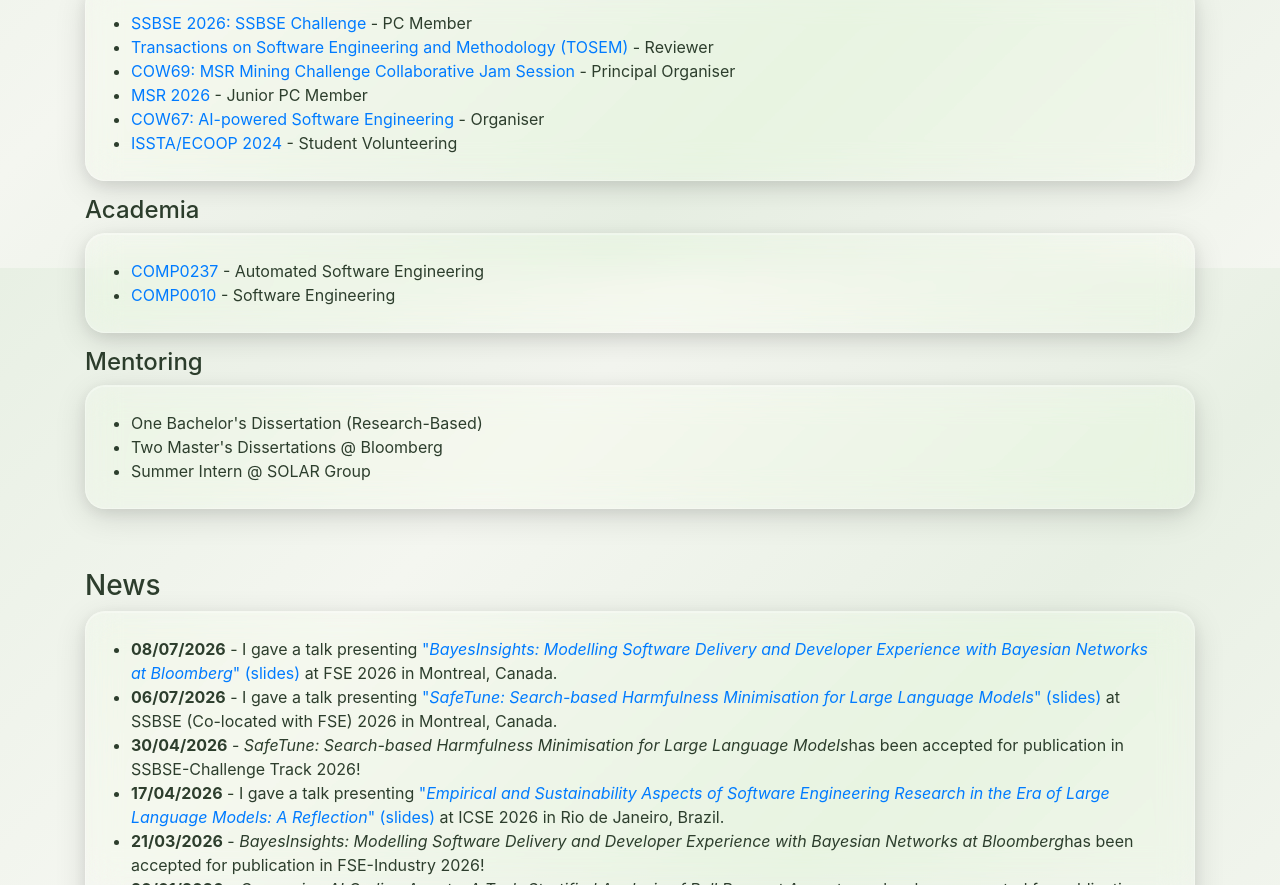
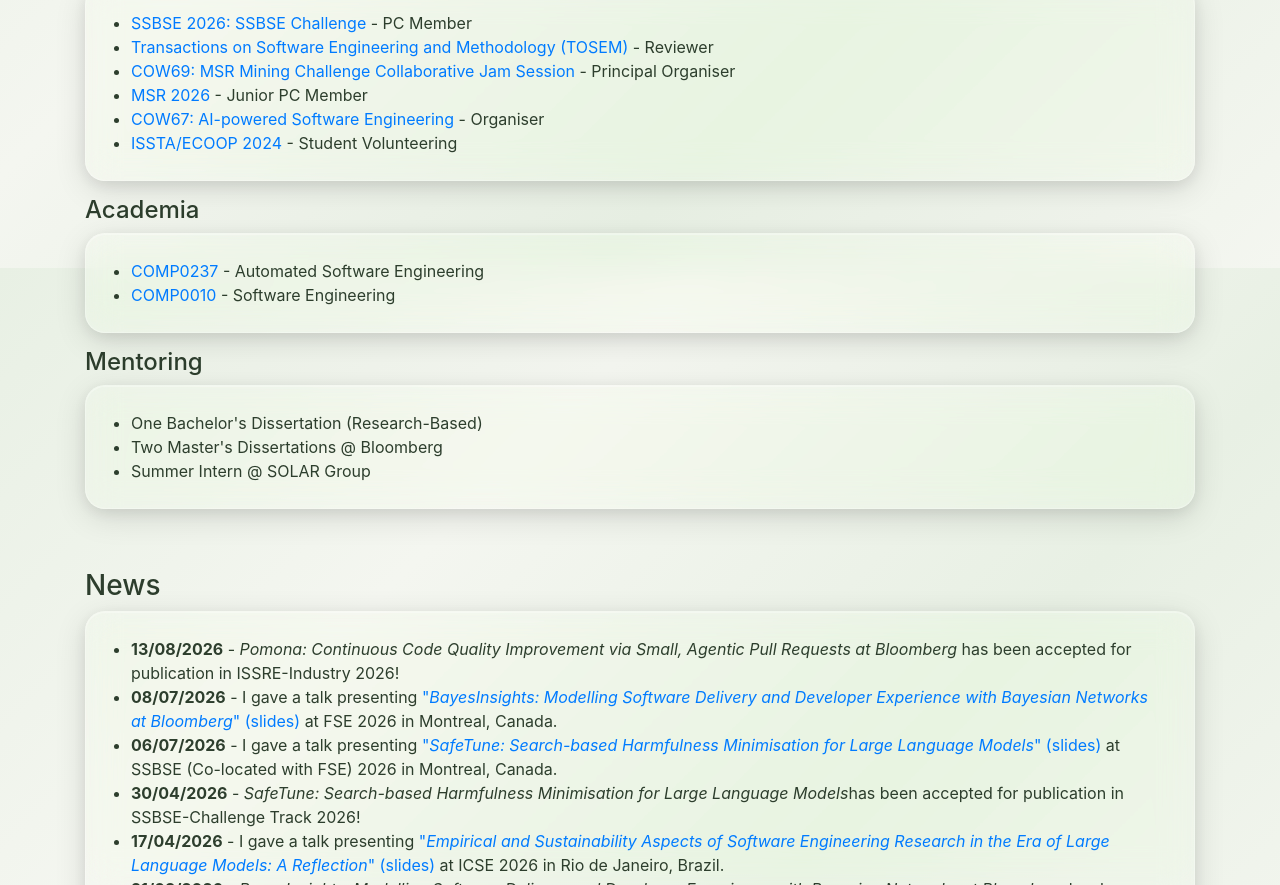
Before and after one commit to davejjwilliams/davejjwilliams.github.io, a plain HTML site: page index.html in a window 1280 px wide. Shown: the part 2932-3817 px from the top of the page. Drawn offline with nearby package versions, Linux system fonts and the light colour scheme.

Commit message:
Updated Publication

```diff
--- a/index.html
+++ b/index.html
@@ -296,7 +296,7 @@
               <b>David Williams</b>, Angelos Evripiotis, Serkan Kirbas, Sergey
               Magidovich, Harry Morgan, Peter Wainwright, Federica Sarro
               <br />
-              <b>ArXiv Preprint</b>
+              <b>IEEE International Symposium on Software Reliability Engineering (ISSRE) 2026 - Industry Track</b>
               <br />
               <a
                 class="btn arxiv-btn"
@@ -851,6 +851,13 @@
       <div class="container glass-card">
         <ul>
           <li>
+            <b>13/08/2026</b> -
+            <i
+              >Pomona: Continuous Code Quality Improvement via Small,
+                Agentic Pull Requests at Bloomberg</i
+            > has been accepted for publication in ISSRE-Industry 2026!
+          </li>
+          <li>
             <b>08/07/2026</b> - I gave a talk presenting
             <a
               href="/assets/talks/DaveWilliams_Talk_FSE_Industry_2026_BayesInsights.pdf"
@@ -901,7 +908,7 @@
             <i
               >BayesInsights: Modelling Software Delivery and Developer
               Experience with Bayesian Networks at Bloomberg</i
-            >has been accepted for publication in FSE-Industry 2026!
+            > has been accepted for publication in FSE-Industry 2026!
           </li>
           <li>
             <b>20/01/2026</b> -
```
